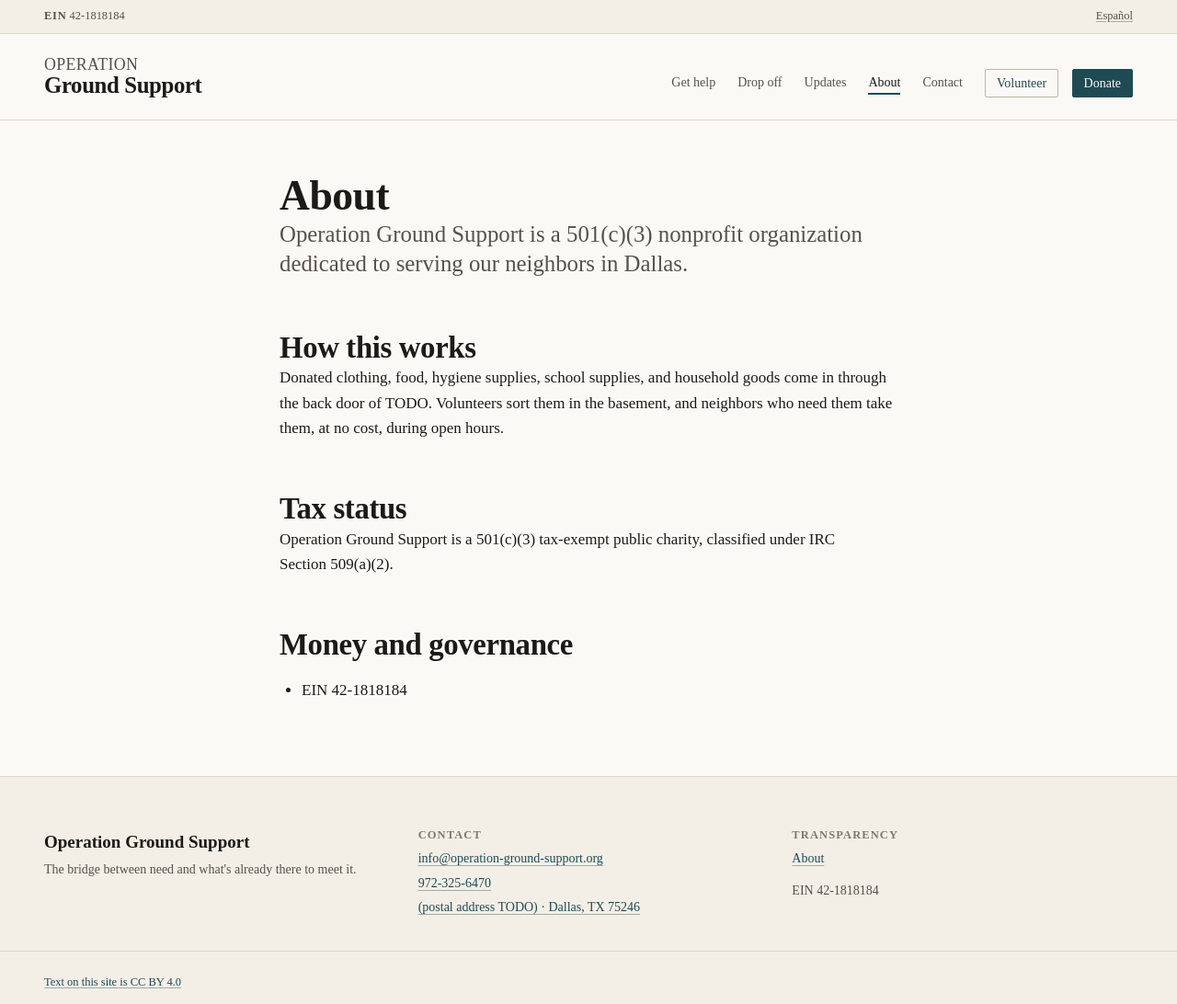
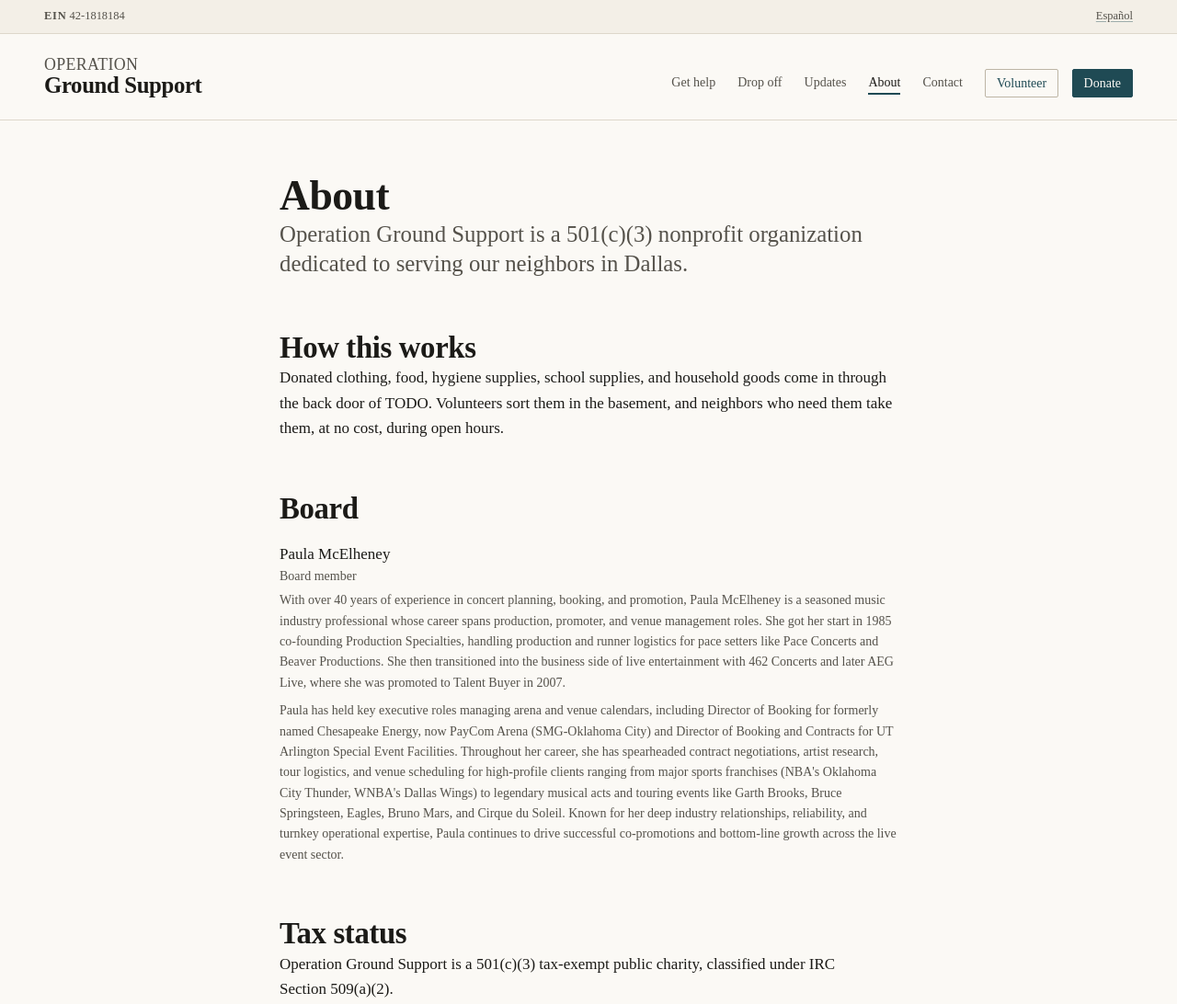
Before and after one commit to operation-ground-support/operation-ground-support-website, an Astro site: page /about in a window 1280 px wide. Shown: the top 1092 px of the page at 92% size. Built offline with nearby package versions, Linux system fonts and the light colour scheme; Astro itself is replaced by a stand-in of ours.

Commit message:
first bio

```diff
--- a/src/data/org.ts
+++ b/src/data/org.ts
@@ -25,8 +25,12 @@ import type { Localized } from '../i18n/routes'
 export interface Person {
   name: string
   role: string
-  /** Optional one-line bio. Two sentences maximum; a reviewer is scanning, not reading. */
-  bio?: string
+  /**
+   * Optional bio. A single string is one paragraph; for more, give a list with one string per
+   * paragraph. A line break typed inside a string does not show on the page. Shorter reads
+   * better: a reviewer is scanning, not reading.
+   */
+  bio?: string | string[]
 }
 
 export interface Metric {
@@ -183,7 +187,16 @@ export const org = {
   // People. "A 501(c)(3) with no identifiable people" is the loudest red flag in diligence.
   // ---------------------------------------------------------------------------------------------
 
-  board: [] as Person[],
+  board: [
+    {
+      name: 'Paula McElheney',
+      role: 'Board member',
+      bio: [
+        "With over 40 years of experience in concert planning, booking, and promotion, Paula McElheney is a seasoned music industry professional whose career spans production, promoter, and venue management roles. She got her start in 1985 co-founding Production Specialties, handling production and runner logistics for pace setters like Pace Concerts and Beaver Productions. She then transitioned into the business side of live entertainment with 462 Concerts and later AEG Live, where she was promoted to Talent Buyer in 2007.",
+        "Paula has held key executive roles managing arena and venue calendars, including Director of Booking for formerly named Chesapeake Energy, now PayCom Arena (SMG-Oklahoma City) and Director of Booking and Contracts for UT Arlington Special Event Facilities. Throughout her career, she has spearheaded contract negotiations, artist research, tour logistics, and venue scheduling for high-profile clients ranging from major sports franchises (NBA's Oklahoma City Thunder, WNBA's Dallas Wings) to legendary musical acts and touring events like Garth Brooks, Bruce Springsteen, Eagles, Bruno Mars, and Cirque du Soleil. Known for her deep industry relationships, reliability, and turnkey operational expertise, Paula continues to drive successful co-promotions and bottom-line growth across the live event sector.",
+      ],
+    },
+  ] as Person[],
   staff: [] as Person[],
 
   // ---------------------------------------------------------------------------------------------
--- a/src/pages/about.astro
+++ b/src/pages/about.astro
@@ -25,6 +25,9 @@ const people = [
   { heading: 'Board', list: org.board },
   { heading: 'Staff and volunteers', list: org.staff },
 ].filter((group) => group.list.length > 0)
+
+/** A bio is one paragraph or a list of them; see `Person` in org.ts. */
+const paragraphs = (bio?: string | string[]) => (bio === undefined ? [] : [bio].flat())
 ---
 
 <Base
@@ -80,17 +83,15 @@ const people = [
               <li>
                 <p class="person__name">{person.name}</p>
                 <p class="person__role">{person.role}</p>
-                {person.bio && <p class="person__bio">{person.bio}</p>}
+                {paragraphs(person.bio).map((paragraph) => (
+                  <p class="person__bio">{paragraph}</p>
+                ))}
               </li>
             ))}
           </ul>
         </section>
       ))
     ) : (
-      /* Gated in its entirety, on the same flag as the `Todo` inside it. Without this guard the
-         built page shipped a bare `<h2>Board</h2>` over empty space — an empty shell, which is
-         exactly what this file's own rule says a missing fact must never produce. The gap stays
-         visible where it belongs: in `just dev`, on the staging site, and in `just audit`. */
       SHOW_MARKERS && (
         <section class="section">
           <h2>Board</h2>
@@ -162,6 +163,10 @@ const people = [
     color: var(--ink-muted);
   }
 
+  .person__bio + .person__bio {
+    margin-block-start: var(--space-2xs);
+  }
+
   .filings {
     margin-block-start: var(--space-s);
     padding-inline-start: var(--space-m);
```
Also changed, not shown: TODO.md (+2 -0 lines).
